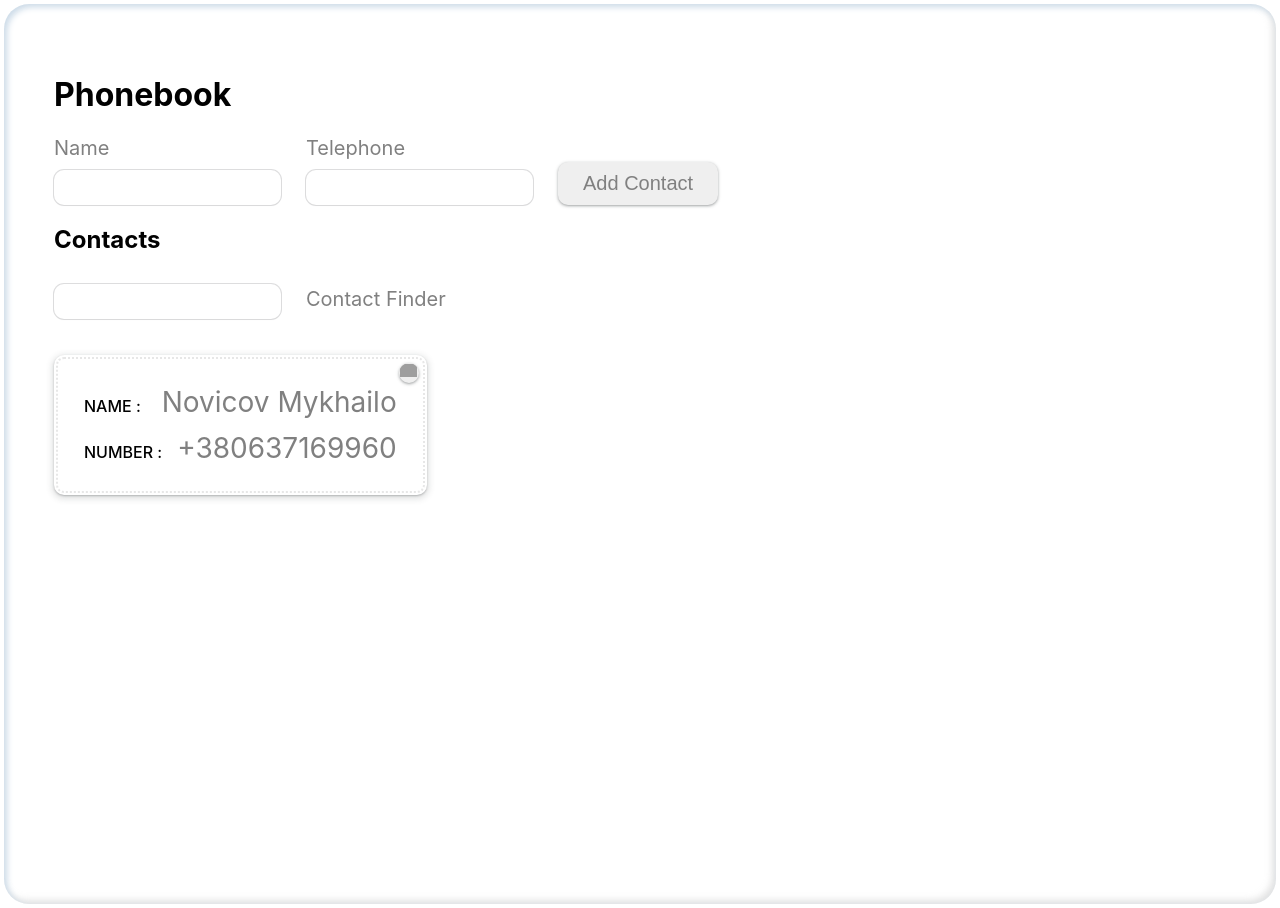
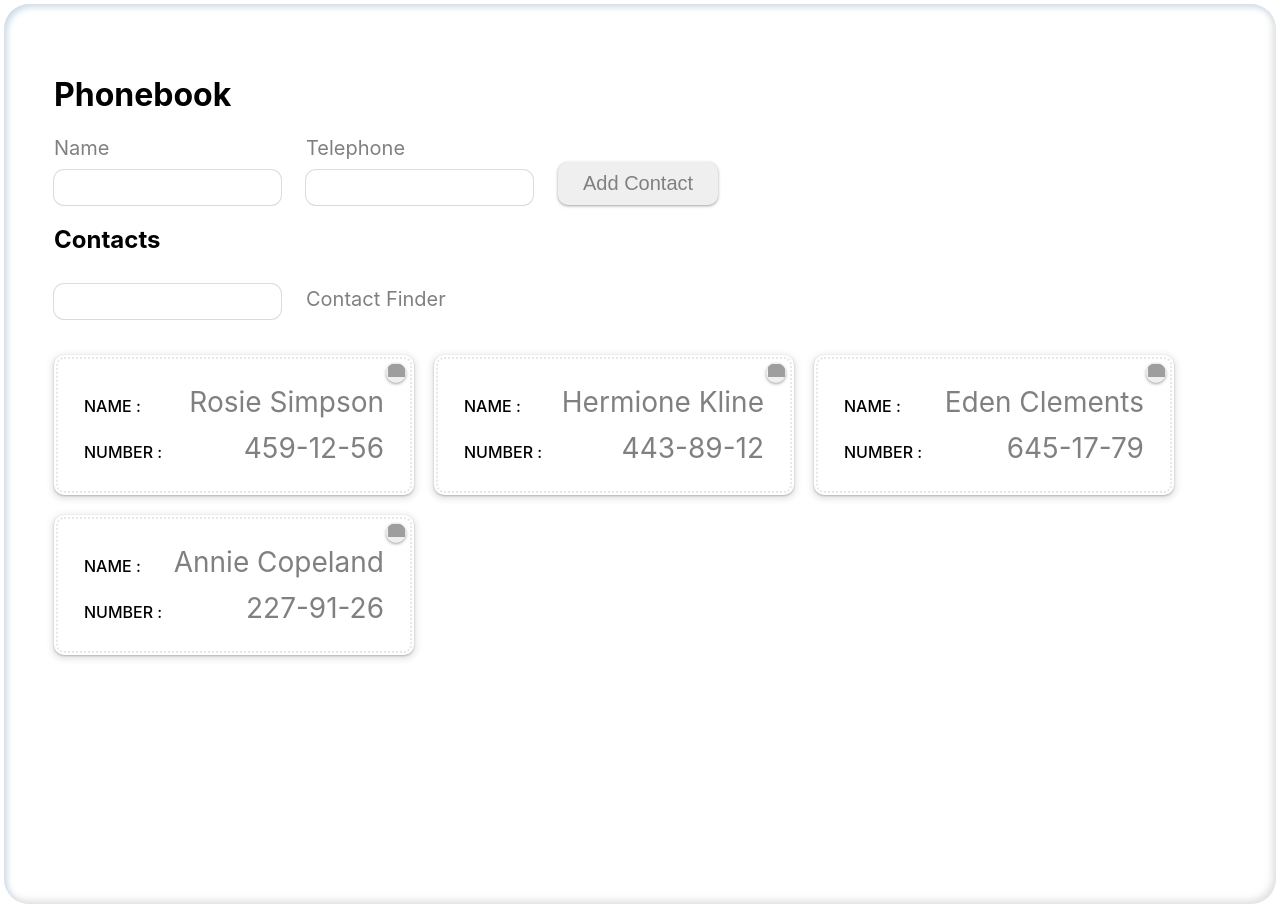
Before and after one commit to NovicovMykhailo/goit-react-hw-04-phonebook, a React (Create React App) app: page / in a window 1280 px wide. Built offline with nearby package versions, Linux system fonts and the light colour scheme; grey boxes are pictures that could not be loaded.

Commit message:
adding functions

```diff
--- a/src/components/App.jsx
+++ b/src/components/App.jsx
@@ -3,23 +3,45 @@ import { Component } from 'react';
 import PhoneBookForm from './PhoneBookForm/PhoneBookForm';
 import ContactList from './ContactList/ContactList';
 import Filter from './Filter/Filter';
+const shortid = require('shortid');
 
 export class App extends Component {
   state = {
-    contacts: [],
+    contacts: [
+      { id: 'id-1', name: 'Rosie Simpson', number: '459-12-56' },
+      { id: 'id-2', name: 'Hermione Kline', number: '443-89-12' },
+      { id: 'id-3', name: 'Eden Clements', number: '645-17-79' },
+      { id: 'id-4', name: 'Annie Copeland', number: '227-91-26' },
+    ],
     filter: '',
-    name: '',
-    number: '',
+
+  };
+
+  removingCard = e => {
+    const id = e.currentTarget.parentNode.dataset.id;
+    // this.state.contacts.filter(item =>{return console.log(item.id === id)})
+  };
+
+  addConatct = e => {
+    e.preventDefault();
+    const form = e.currentTarget;
+    // shortid.renerate()
+    console.log(e, shortid.renerate());
+
+      form.reset();
   };
 
   render() {
     return (
       <div className={css.app}>
         <h1>Phonebook</h1>
-        <PhoneBookForm />
+        <PhoneBookForm addContact={this.addConatct} />
         <h2>Contacts</h2>
-        <Filter/>
-        <ContactList/>
+        <Filter />
+        <ContactList
+          list={this.state.contacts}
+          removeCard={this.removingCard}
+        />
       </div>
     );
   }
--- a/src/components/ContactCard/ContactCard.jsx
+++ b/src/components/ContactCard/ContactCard.jsx
@@ -1,13 +1,20 @@
 import css from './ContactCard.module.css';
-export default function ContactCard() {
+
+
+export default function ContactCard(props) {
+  const { name, number, deleteCard,id} = props
   return (
-    <li classList={css.cardItem} title="Novicov Mykhailo">
-      <button type="button" className={css.button}></button>
+    <li className={css.cardItem} title={name} data-id={id}>
+      <button
+        type="button"
+        className={css.button}
+        onClick={deleteCard}
+      ></button>
       <p className={css.contact}>
-        Name : <span className={css.value}>Novicov Mykhailo</span>
+        Name : <span className={css.value}>{name}</span>
       </p>
       <p className={css.contact}>
-        Number : <span className={css.value}>+380637169960</span>
+        Number : <span className={css.value}>{number}</span>
       </p>
     </li>
   );
--- a/src/components/ContactList/ContactList.jsx
+++ b/src/components/ContactList/ContactList.jsx
@@ -1,11 +1,22 @@
-import css from './ContactList.module.css'
+import css from './ContactList.module.css';
 import ContactCard from '../ContactCard/ContactCard';
+const shortid = require('shortid');
 
-
-export default function ContactList() {
+export default function ContactList(props) {
+  const { list, removeCard } = props;
   return (
     <ul className={css.contactList}>
-      <ContactCard />
+      {list.map(item => {
+        return (
+          <ContactCard
+            name={item.name}
+            number={item.number}
+            id={item.id}
+            key={shortid.generate()}
+            deleteCard={removeCard}
+          />
+        );
+      })}
     </ul>
   );
 }
--- a/src/components/PhoneBookForm/PhoneBookForm.jsx
+++ b/src/components/PhoneBookForm/PhoneBookForm.jsx
@@ -1,7 +1,18 @@
 import css from './PhoneBookForm.module.css';
-// const shortid = require('shortid');
+import { Component } from 'react';
 
-export default function PhoneBookForm() {
+export default class PhoneBookForm extends Component {
+  state = {
+    name: '',
+    number: '',
+  };
+
+  onInputValue(e) {
+    console.log(e)
+  }
+
+  render() {
+    const { addContact } = this.props;
     return (
       <form action="" className={css.form}>
         <label>
@@ -13,6 +24,7 @@ export default function PhoneBookForm() {
             title="Name may contain only letters, apostrophe, dash and spaces. For example Adrian, Jacob Mercer, Charles de Batz de Castelmore d'Artagnan"
             required
           />
+          {this.name}
         </label>
         <label>
           Telephone
@@ -23,8 +35,12 @@ export default function PhoneBookForm() {
             title="Phone number must be digits and can contain spaces, dashes, parentheses and can start with +"
             required
           />
+          {this.number}
         </label>
-      <button type='submit' className={css.addContact}>Add Contact</button>
+        <button type="submit" className={css.addContact} onClick={addContact}>
+          Add Contact
+        </button>
       </form>
     );
   }
+}
```
Also changed, not shown: 1 other file (tests, documents, lock files or other folders). Lines whose indentation alone changed are shown as unchanged.
